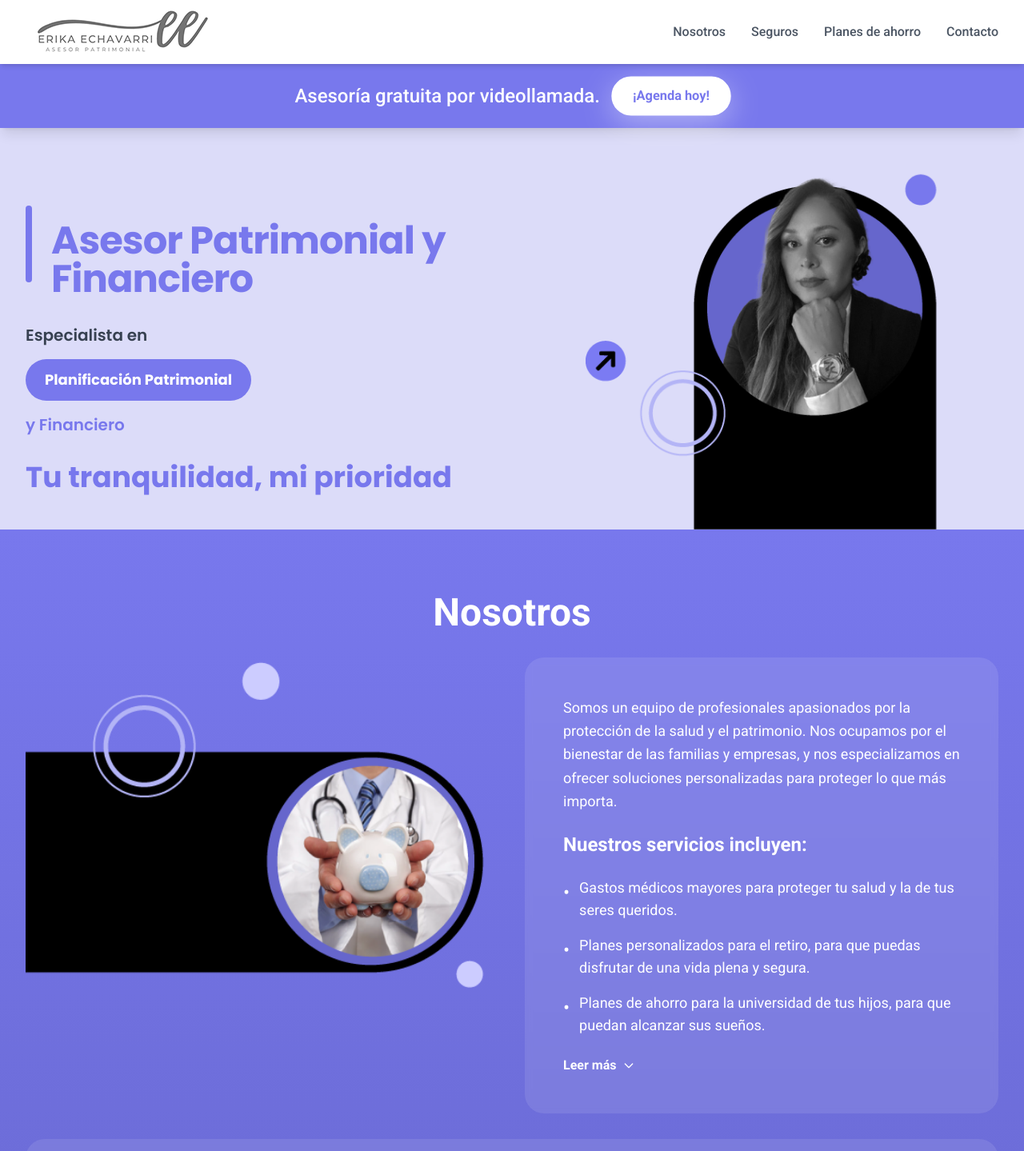
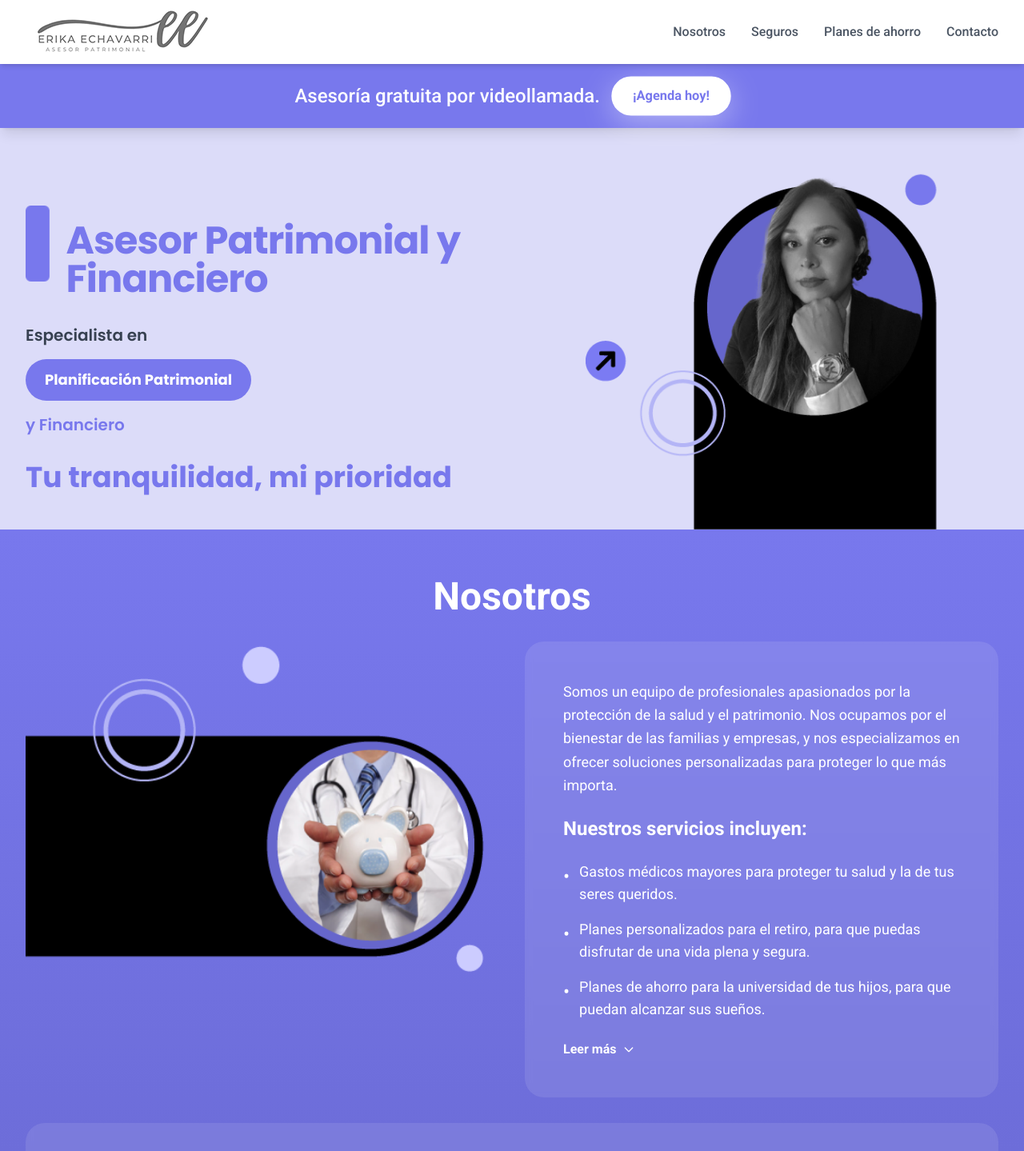
Before and after one commit to grahamjackdesign/ErikaInsurance, a Next.js app: page / in a window 1280 px wide. Shown: the top 1439 px of the page at 80% size. Built offline with nearby package versions, Linux system fonts and the light colour scheme.

Commit message:
gen tweaks

```diff
--- a/components/Hero.tsx
+++ b/components/Hero.tsx
@@ -17,9 +17,15 @@ export default function Hero() {
               transition={{ duration: 0.8 }}
               className="space-y-8"
             >
-              {/* Purple decorative bar */}
-              <div className="flex items-center gap-6">
-                <div className="w-2 h-24 bg-primary rounded-full"></div>
+              {/* Purple decorative bar - replaced with image */}
+              <div className="flex items-center gap-5">
+                <Image
+                  src="/images/purple_bar.png"
+                  alt=""
+                  width={8}
+                  height={96}
+                  className="h-24 w-auto"
+                />
                 <div className="pt-10">
                   <h1 className="text-4xl lg:text-5xl font-bold text-primary leading-tight font-heading" style={{ fontWeight: 700, letterSpacing: '-0.02em' }}>
                     Asesor Patrimonial y<br />Financiero
--- a/components/Nosotros.tsx
+++ b/components/Nosotros.tsx
@@ -25,7 +25,7 @@ export default function Nosotros() {
   ]
 
   return (
-    <section id="nosotros" className="relative bg-gradient-to-b from-primary to-primary-dark pt-[80px] pb-12 mt-[0px]">
+    <section id="nosotros" className="relative bg-gradient-to-b from-primary to-primary-dark pt-[60px] pb-12 mt-[0px]">
       <div className="max-w-7xl mx-auto px-4 sm:px-6 lg:px-8">
         <motion.div
           initial={{ opacity: 0, y: 30 }}
```
Also changed, not shown: public/images/purple_bar.png (added).
